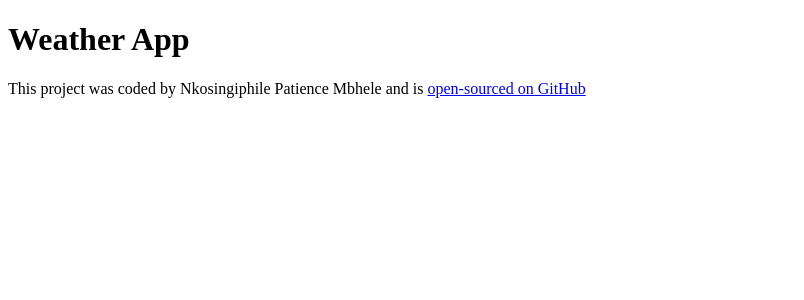
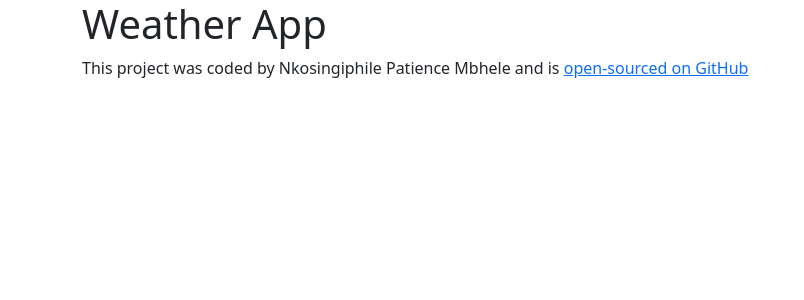
Before and after one commit to Phile105/react-weather-app, a React (Create React App) app: page / in a window 1280 px wide. Shown: the top 300 px of the page, without its empty margins (0-804 px from the left). Built offline with nearby package versions, Linux system fonts and the light colour scheme.

Commit message:
Added bootstrap

```diff
--- a/package.json
+++ b/package.json
@@ -6,6 +6,7 @@
     "@testing-library/jest-dom": "^5.17.0",
     "@testing-library/react": "^13.4.0",
     "@testing-library/user-event": "^13.5.0",
+    "bootstrap": "^5.3.3",
     "react": "^18.3.1",
     "react-dom": "^18.3.1",
     "react-scripts": "5.0.1",
--- a/src/App.js
+++ b/src/App.js
@@ -3,14 +3,18 @@ import "./App.css";
 export default function App() {
   return (
     <div className="App">
+      <div className="container">
         <h1> Weather App</h1>
-
         <footer>
           This project was coded by Nkosingiphile Patience Mbhele and is{" "}
-        <a href="https://github.com/Phile105/react-weather-app" target="-blank">
+          <a
+            href="https://github.com/Phile105/react-weather-app"
+            target="-blank"
+          >
             open-sourced on GitHub
           </a>
         </footer>
       </div>
+    </div>
   );
 }
--- a/src/index.js
+++ b/src/index.js
@@ -1,6 +1,7 @@
 import React from 'react';
 import ReactDOM from 'react-dom/client';
 import './index.css';
+import "bootstrap/dist/css/bootstrap.css";
 import App from './App';
 import reportWebVitals from './reportWebVitals';
 
```
Also changed, not shown: 1 other file (tests, documents, lock files or other folders). Lines whose indentation alone changed are shown as unchanged.
